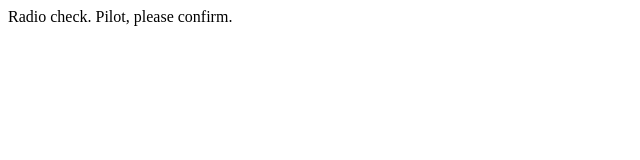
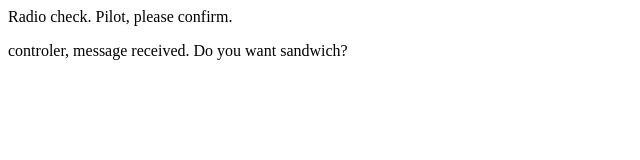
Before and after one commit to prashanthich/test-log, a plain HTML site: page index.html in a window 1280 px wide. Shown: the whole page, without its empty margins (0-640 px from the left). Drawn offline with Linux system fonts and the light colour scheme.

Commit message:
Added second line to log.

```diff
--- a/index.html
+++ b/index.html
@@ -1,5 +1,6 @@
 <html>
 <body>
    <p>Radio check. Pilot, please confirm.</p>
+   <p>controler, message received. Do you want sandwich?</p>
 </body>
 </html>
```
